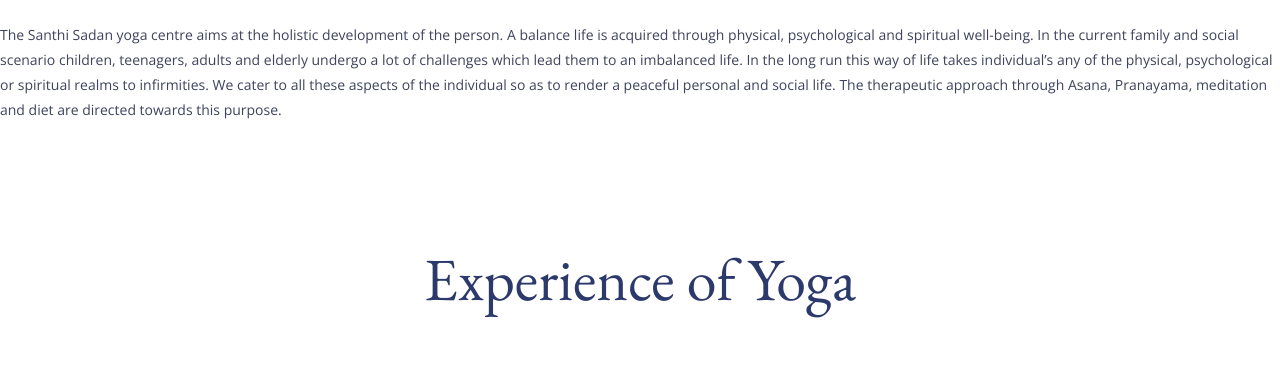
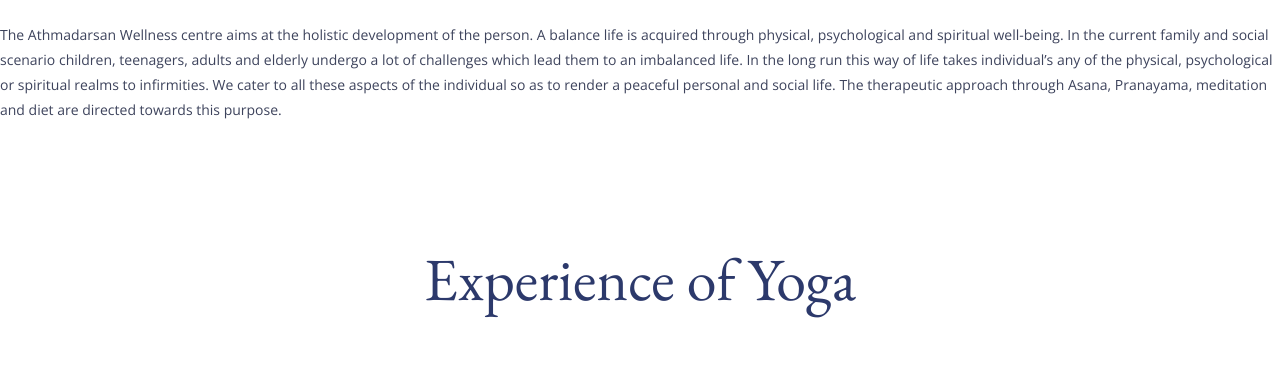
Before and after one commit to Athmadarsan/yoga, a plain HTML site: page index.html in a window 1280 px wide. Shown: the part 997-1364 px from the top of the page. Drawn offline with nearby package versions, Linux system fonts and the light colour scheme; some packages are replaced by stand-ins of ours; no server answers; files whose address does not match are found by name.

Commit message:
Update index.html

```diff
--- a/index.html
+++ b/index.html
@@ -85,7 +85,7 @@
 
 
 								<h3 class="mb-4"></h3>
-								<p class="mb-15"><strong>The Santhi Sadan yoga centre aims at the holistic development of the person. A balance life is acquired through physical, psychological and spiritual well-being. In the current family and social scenario children, teenagers, adults and elderly undergo a lot of challenges which lead them to an imbalanced life. In the long run this way of life takes individual’s any of the physical, psychological or spiritual realms to infirmities. We cater to all these aspects of the individual so as to render a peaceful personal and social life. The therapeutic approach through Asana, Pranayama, meditation and diet are directed towards this purpose. </strong></p>
+								<p class="mb-15"><strong>The Athmadarsan Wellness centre aims at the holistic development of the person. A balance life is acquired through physical, psychological and spiritual well-being. In the current family and social scenario children, teenagers, adults and elderly undergo a lot of challenges which lead them to an imbalanced life. In the long run this way of life takes individual’s any of the physical, psychological or spiritual realms to infirmities. We cater to all these aspects of the individual so as to render a peaceful personal and social life. The therapeutic approach through Asana, Pranayama, meditation and diet are directed towards this purpose. </strong></p>
 								</div>
 	  </div>
 					</div>
```
